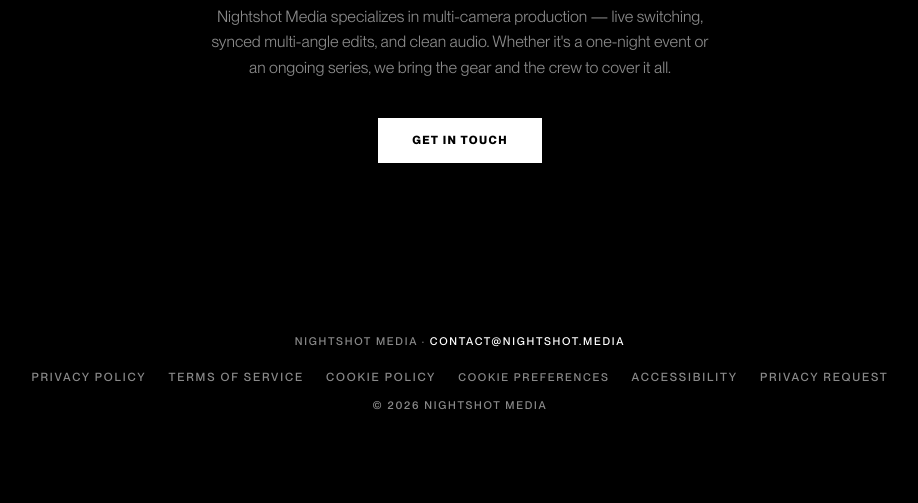
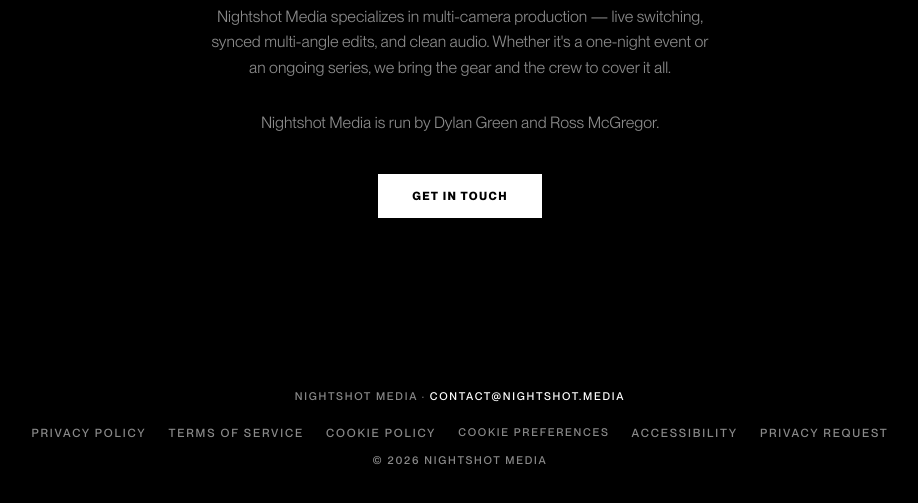
Before and after one commit to nightshot-media/NightShot-Media, a plain HTML site: page about.html in a window 1280 px wide. Shown: the part 277-780 px from the top of the page, without its empty margins (180-1098 px from the left). Drawn offline with Linux system fonts and the light colour scheme.

Commit message:
About: add owners Dylan Green and Ross McGregor
Co-Authored-By: Claude Sonnet 5.5 <noreply@anthropic.com>
Claude-Session: https://claude.ai/code/session_01U8WK1ftabCnbC9nWZMufFf

```diff
--- a/about.html
+++ b/about.html
@@ -27,6 +27,7 @@
 <main id="main" class="page">
   <h1>About</h1>
   <p>Nightshot Media specializes in multi-camera production &mdash; live switching, synced multi-angle edits, and clean audio. Whether it's a one-night event or an ongoing series, we bring the gear and the crew to cover it all.</p>
+  <p>Nightshot Media is run by Dylan Green and Ross McGregor.</p>
   <a class="btn" href="contact.html">Get in touch</a>
 </main>
 
```
